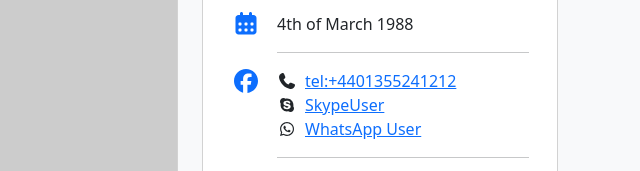
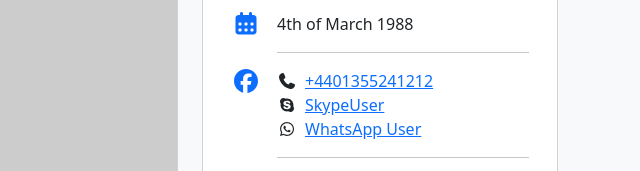
Before and after one commit to Sam-Ryan/bootstrap, a plain HTML site: page project2/index.html in a window 1280 px wide. Shown: the part 159-330 px from the top of the page, 640-1280 px from the left. Drawn offline with nearby package versions, Linux system fonts and the light colour scheme.

Commit message:
telno fix

```diff
--- a/project2/index.html
+++ b/project2/index.html
@@ -281,7 +281,7 @@
                                 <div class="flex-grow-1">
                                     <ul class="list-unstyled">
                                         <li><i class="fa-solid fa-phone me-2"></i><a
-                                                href="tel:+4401355241212">tel:+4401355241212</a></li>
+                                                href="tel:+4401355241212">+4401355241212</a></li>
                                         <li><i class="fa-brands fa-skype me-2"></i><a href="@sam">SkypeUser</a></li>
                                         <li><i class="fa-brands fa-whatsapp me-2"></i><a href="#0">WhatsApp User</a>
                                         </li>
```
Also changed, not shown: 1 other file.
